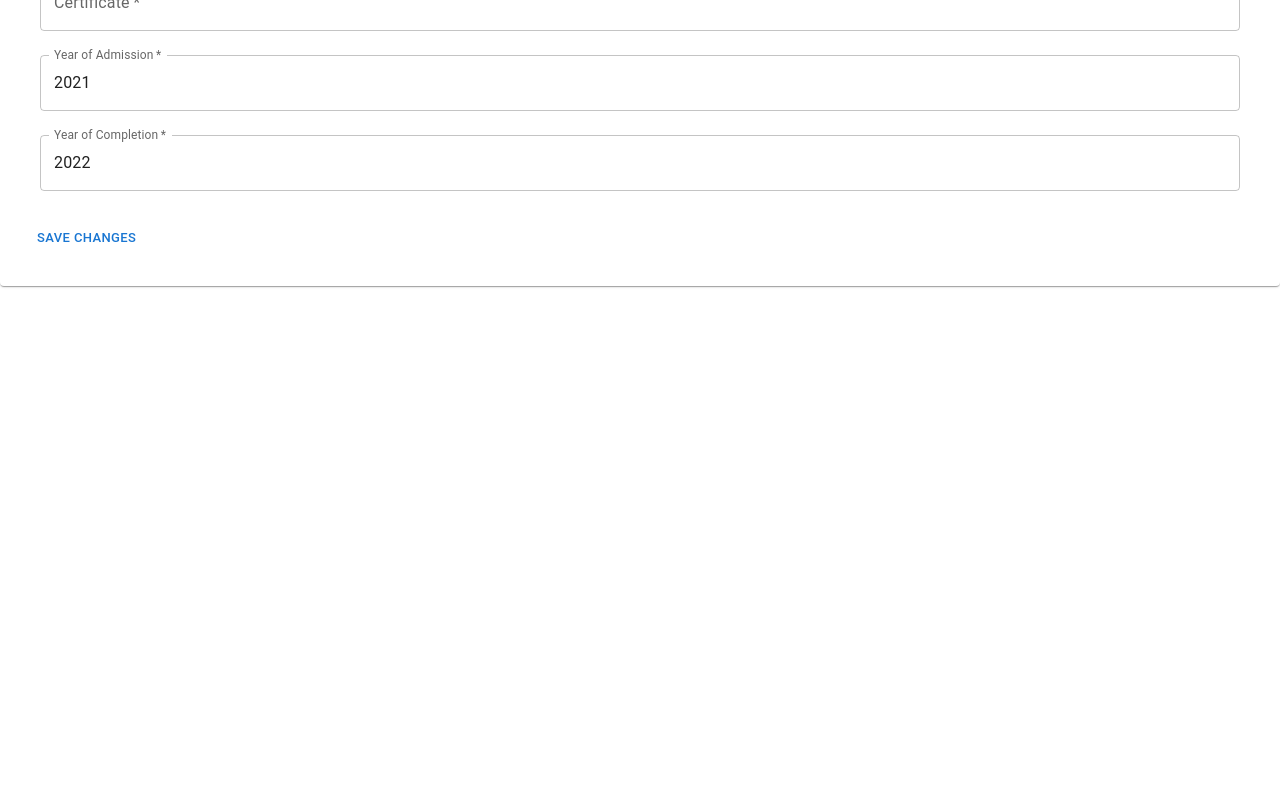
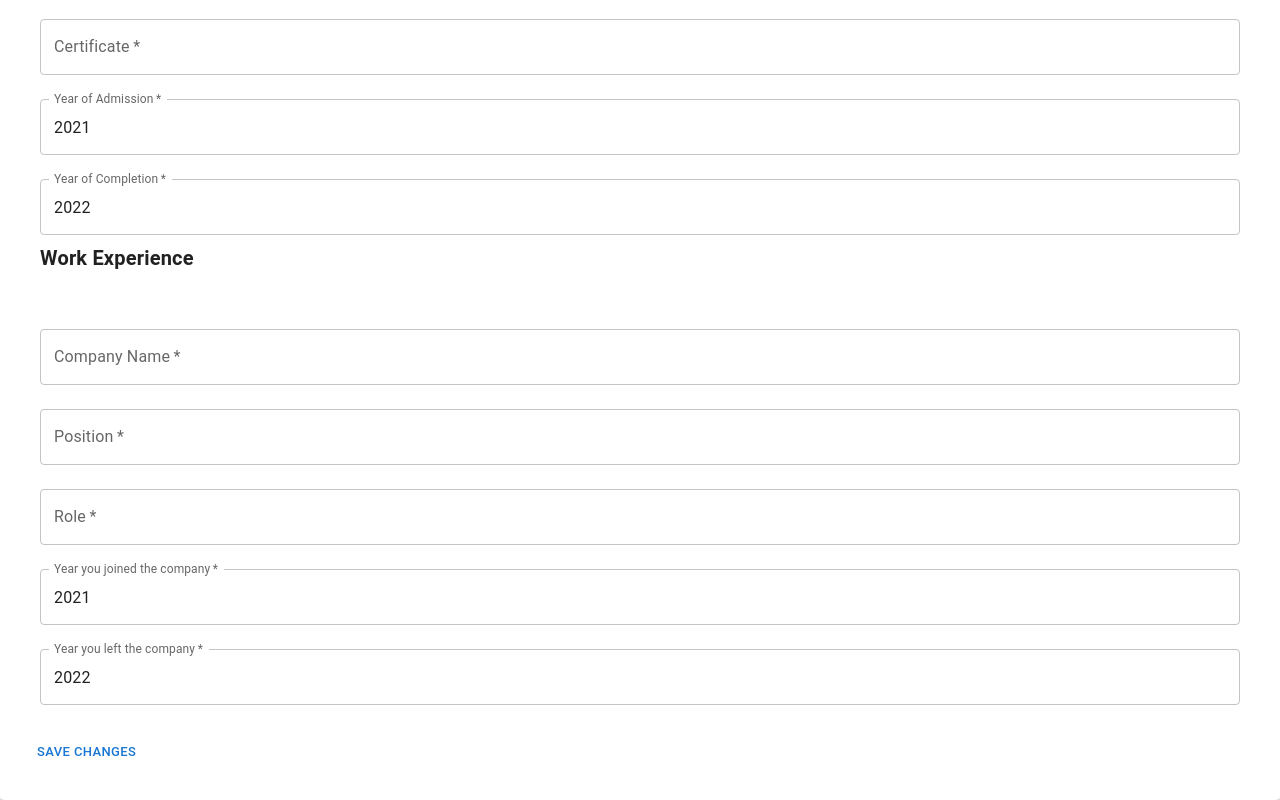
Before and after one commit to MaryDuodu/portfolio-builder, a Next.js app: page /dashboard/new-portfolio in a window 1280 px wide. Shown: the part 316-1116 px from the top of the page. Before the commit the page ends 800 px from the top, so only its background shows below. Built offline with nearby package versions, Linux system fonts and the light colour scheme.

Commit message:
update forms

```diff
--- a/pages/dashboard/new-portfolio.tsx
+++ b/pages/dashboard/new-portfolio.tsx
@@ -29,6 +29,14 @@ class NewPortfolio extends React.Component<
       description: string;
       certificate: string;
     };
+    workExperience: {
+      company: string;
+      from: number;
+      to: number;
+      position: string;
+      role: string;
+      description: string;
+    };
     selectedTab: number;
   }
 > {
@@ -45,6 +53,14 @@ class NewPortfolio extends React.Component<
         certificate: "",
         description: "",
       },
+      workExperience: {
+        company: "",
+        position: "",
+        role: "",
+        from: 2021,
+        to: 2022,
+        description: "",
+      },
       selectedTab: 0,
     };
     this.handleSubmit = this.handleSubmit.bind(this);
@@ -55,6 +71,13 @@ class NewPortfolio extends React.Component<
     // @ts-ignore
     ed[key] = event?.target?.value || "";
     this.setState({ education: ed });
+  }
+
+  handleWorkExperienceFormChange(event: any, key: string) {
+    const ed = this.state.workExperience;
+    // @ts-ignore
+    ed[key] = event?.target?.value || "";
+    this.setState({ workExperience: ed });
   }
 
   async handleSubmit(event: any) {
@@ -102,11 +125,11 @@ class NewPortfolio extends React.Component<
             <form onSubmit={this.handleSubmit}>
               <CardContent>
                 <Typography
-                  sx={{ fontSize: 14 }}
-                  color="text.secondary"
+                  sx={{ fontSize: 20, fontWeight: "bold", mb: 5,fontFamily: "Roboto"}}
+                  color="text.primary"
                   gutterBottom
                 >
-                  Word of the Day
+                  Education
                 </Typography>
 
                 <TextField
@@ -188,7 +211,97 @@ class NewPortfolio extends React.Component<
                     this.setState({ education: ed });
                   }}
                 />
+
+                {/* TODO: add work experience forms here  */}
+                <Typography
+                  sx={{ fontSize: 20, fontWeight: "bold", mb: 5,fontFamily: "Roboto"}}
+                  color="text.primary"
+                  gutterBottom
+                >
+                  Work Experience
+                </Typography>
+
+                <TextField
+                  required
+                  id="company"
+                  label="Company Name"
+                  variant="outlined"
+                  name="company"
+                  fullWidth
+                  margin="normal"
+                  value={this.state.workExperience.company}
+                  onChange={(e) => {
+                    this.handleWorkExperienceFormChange(e, "company");
+                  }}
+                />
+
+                <TextField
+                  required
+                  id="position"
+                  label="Position"
+                  variant="outlined"
+                  name="position"
+                  fullWidth
+                  margin="normal"
+                  value={this.state.workExperience.position}
+                  onChange={(e) => {
+                    this.handleWorkExperienceFormChange(e, "position");
+                  }}
+                />
+
+                <TextField
+                  required
+                  id="role"
+                  label="Role"
+                  variant="outlined"
+                  name="role"
+                  fullWidth
+                  margin="normal"
+                  multiline
+                  value={this.state.workExperience.role}
+                  onChange={(e) => {
+                    this.handleWorkExperienceFormChange(e, "role");
+                  }}
+                />
+
+                <TextField
+                  required
+                  id="from"
+                  label="Year you joined the company"
+                  variant="outlined"
+                  name="from"
+                  fullWidth
+                  margin="normal"
+                  type="number"
+                  value={this.state.workExperience.from}
+                  onChange={(e) => {
+                    this.handleWorkExperienceFormChange(e, "from");
+                  }}
+
+
+                />
+
+                <TextField
+                  required
+                  id="to"
+                  label="Year you left the company"
+                  variant="outlined"
+                  name="to"
+                  fullWidth
+                  margin="normal"
+                  type="number"
+
+                  value={this.state.workExperience.to}
+                  onChange={(e) => {
+                    this.handleWorkExperienceFormChange(e, "to");
+                  }}
+                />
+
+
             </CardContent>
+
+
+
 
             <CardActions>
               <Button size="small" type="submit">
@@ -204,7 +317,7 @@ class NewPortfolio extends React.Component<
           <Achievements />
         </TabPanel>
       </Box>
-      </Card>
+      </Card >
     );
   }
 }
```
Lines whose indentation alone changed are shown as unchanged.
